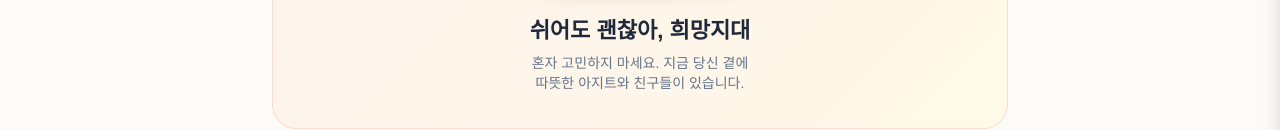
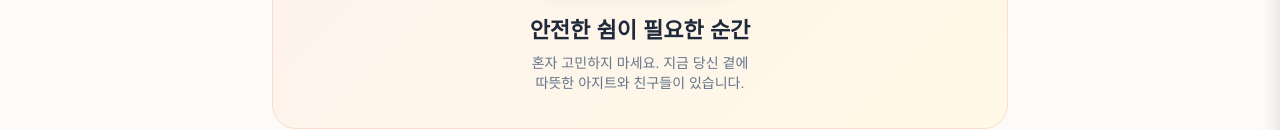
Before and after one commit to hopezone/web, a plain HTML site: page index.html in a window 1280 px wide. Shown: the part 297-427 px from the top of the page. Drawn offline with Linux system fonts and the light colour scheme; a web font is replaced by a local one.

```diff
--- a/index.html
+++ b/index.html
@@ -199,7 +199,7 @@
             <div style="width: 100%; max-width: 200px; margin: 0 auto 15px auto; border-radius: 20px; overflow: hidden; box-shadow: 0 4px 12px rgba(0,0,0,0.05);">
                 <img src="logo.png" alt="희망지대 로고" style="width: 100%; height: auto; display: block;" onerror="this.src='https://cdn-icons-png.flaticon.com/512/616/616490.png'; this.style.opacity='0.4';">
             </div>
-            <h1>쉬어도 괜찮아, 희망지대</h1>
+            <h1>안전한 쉼이 필요한 순간</h1>
             <p style="margin-top: 4px;">혼자 고민하지 마세요. 지금 당신 곁에 <br>따뜻한 아지트와 친구들이 있습니다.</p>
         </div>
 
```
